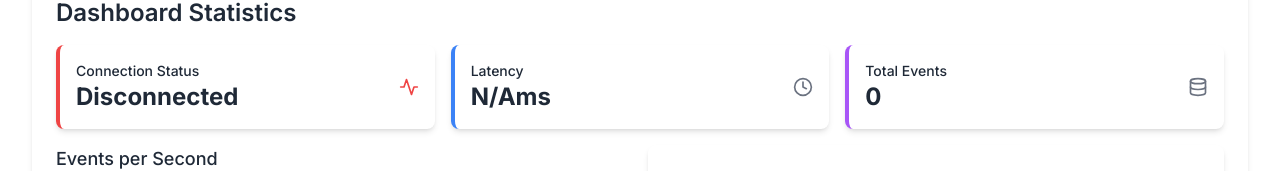
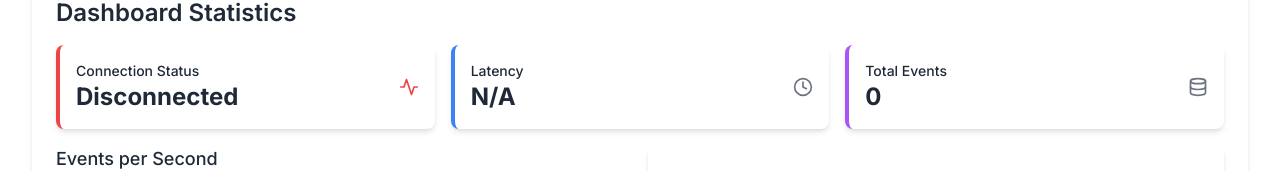
Before and after one commit to SimpleThingsLtd/flashblock-dashboard, a Next.js app: page / in a window 1280 px wide. Shown: the part 167-338 px from the top of the page. Built offline with nearby package versions, Linux system fonts and the light colour scheme; no server answers.

Commit message:
cleaned the ms label

```diff
--- a/app/components/ConnectionStatus.tsx
+++ b/app/components/ConnectionStatus.tsx
@@ -12,7 +12,7 @@ export default function ConnectionStatus() {
         <div className={`w-3 h-3 rounded-full mr-2 ${isConnected ? 'bg-white' : 'bg-red-300'} animate-pulse`} />
         <span className="text-white text-sm font-semibold">
           {isConnected ? 'Connected' : 'Disconnected'}
-          {isConnected && latency && ` (${latency}ms)`}
+          {isConnected && latency && ` (${latency})`}
         </span>
       </div>
 
--- a/app/components/DashboardStats.tsx
+++ b/app/components/DashboardStats.tsx
@@ -44,7 +44,7 @@ export default function DashboardStats() {
 
         <StatsCard
           title="Latency"
-          value={latency ? `${latency}ms` : "N/A"}
+          value={latency ? `${latency}` : "N/A"}
           icon={<FiClock />}
           className="border-l-4 border-blue-500"
         />
```
